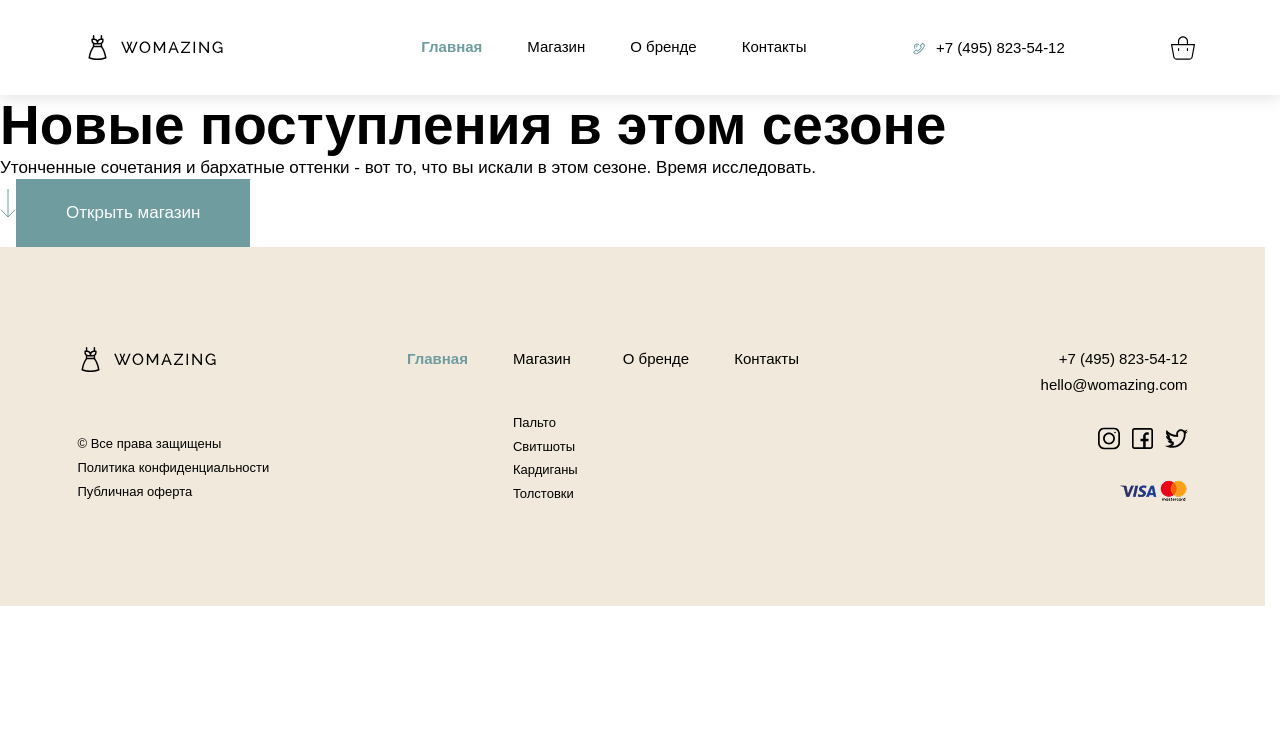
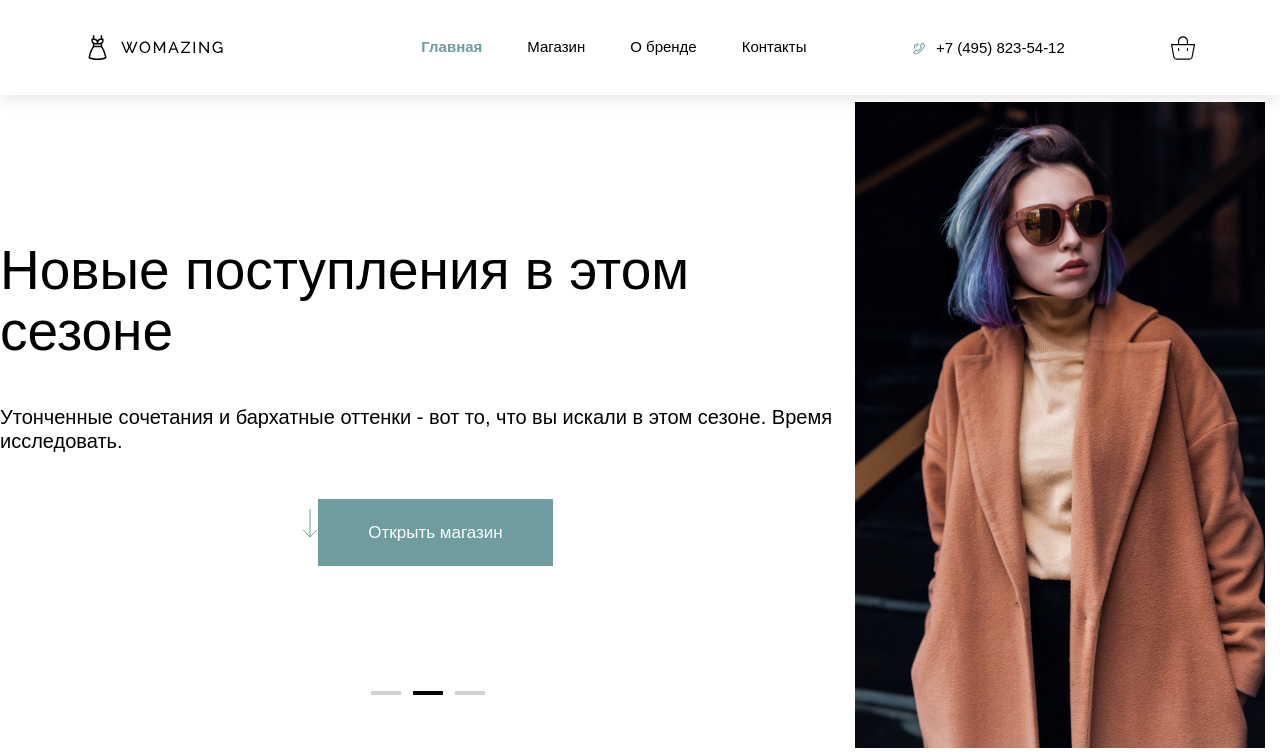
Before and after one commit to katsu-w/womazing, a React (Vite) app: page / in a window 1280 px wide. Shown: the top 753 px of the page. Built offline with nearby package versions, Linux system fonts and the light colour scheme.

Commit message:
refactor offer component + footer className fix

```diff
--- a/src/components/Footer/Footer.tsx
+++ b/src/components/Footer/Footer.tsx
@@ -23,7 +23,7 @@ export function Footer() {
 						</div>
 						<div className="footer__social-media">
 							<a
-								class="footer__social-link"
+								className="footer__social-link"
 								href="https://github.com/katsu-w"
 							>
 								<img
@@ -34,7 +34,7 @@ export function Footer() {
 								/>
 							</a>
 							<a
-								class="footer__social-link"
+								className="footer__social-link"
 								href="https://github.com/katsu-w"
 							>
 								<img
@@ -45,7 +45,7 @@ export function Footer() {
 								/>
 							</a>
 							<a
-								class="footer__social-link"
+								className="footer__social-link"
 								href="https://github.com/katsu-w"
 							>
 								<img
--- a/src/components/Offer.tsx
+++ /dev/null
@@ -1,27 +0,0 @@
-import {type FC} from 'react';
-import MainButton from "./UI/MainButton/MainButton.tsx";
-
-const Offer: FC = () => {
-    return (
-        <article>
-            <div className="offer">
-                <h1 className="offer__heading">
-                    Новые поступления в этом сезоне
-                </h1>
-                <p className="offer__description">
-                    Утонченные сочетания и бархатные оттенки - вот то, что вы искали в этом сезоне. Время исследовать.
-                </p>
-                <div className="offer__buttons">
-                    <button className="arrow-button offer__button">
-                        <img src="/src/assets/arrow-button.svg" alt="Go to magazine"/>
-                    </button>
-                    <MainButton format='primary' className="offer__button">
-                        Открыть магазин
-                    </MainButton>
-                </div>
-            </div>
-        </article>
-    );
-};
-
-export default Offer;
--- /dev/null
+++ b/src/components/Offer/Offer.scss
@@ -0,0 +1,46 @@
+@use '/src/styles/helpers' as *;
+
+.offer {
+	display: flex;
+	justify-content: space-between;
+	align-items: center;
+
+	&__content {
+		margin: rem(145) 0 rem(60);
+		display: flex;
+		flex-direction: column;
+		justify-content: space-between;
+		align-items: center;
+		min-height: 100%;
+
+		&-inner {
+			display: flex;
+			flex-direction: column;
+			align-items: center;
+			gap: rem(45);
+			margin-bottom: rem(125);
+		}
+	}
+
+	&__description {
+		font-size: rem(20);
+		font-weight: 400;
+	}
+}
+
+.slider-controls {
+	display: flex;
+	align-items: center;
+	gap: rem(12);
+
+	& span {
+		width: rem(30);
+		height: rem(4);
+		background-color: #D1D1D1;
+		transition: var(--transition);
+
+		&.active {
+			background-color: var(--color-dark);
+		}
+	}
+}
--- /dev/null
+++ b/src/components/Offer/Offer.tsx
@@ -0,0 +1,44 @@
+import {type FC} from 'react';
+import MainButton from "../UI/MainButton/MainButton.tsx";
+import './Offer.scss';
+
+const Offer: FC = () => {
+    return (
+        <article className="offer">
+            <div className="offer__content">
+                <div className="offer__content-inner">
+	                <h1 className="offer__heading">
+		                Новые поступления в этом сезоне
+	                </h1>
+	                <p className="offer__description">
+		                Утонченные сочетания и бархатные оттенки - вот то, что вы искали в этом сезоне. Время исследовать.
+	                </p>
+	                <div className="offer__buttons">
+		                <button className="arrow-button offer__button">
+			                <img src="/src/assets/arrow-button.svg" alt="Go to magazine"/>
+		                </button>
+		                <MainButton format='primary' className="offer__button">
+			                Открыть магазин
+		                </MainButton>
+	                </div>
+                </div>
+	              <div className="slider-controls">
+		              <span></span>
+		              <span className="active"></span>
+		              <span></span>
+	              </div>
+            </div>
+	          <div className="slider">
+		          <img
+			          src="/public/slider-main-photo.jpg"
+			          alt=""
+			          width=""
+			          height=""
+			          loading="lazy"
+		          />
+	          </div>
+        </article>
+    );
+};
+
+export default Offer;
--- /dev/null
+++ b/src/components/Offer/index.ts
@@ -0,0 +1,3 @@
+import {Offer} from './Offer';
+
+export default Offer;
--- a/src/pages/Home.tsx
+++ b/src/pages/Home.tsx
@@ -1,4 +1,4 @@
-import Offer from "../components/Offer.tsx";
+import Offer from "../components/Offer/Offer.tsx";
 import type {FC} from "react";
 
 const Home: FC = () => {
--- a/src/styles/_globals.scss
+++ b/src/styles/_globals.scss
@@ -14,9 +14,10 @@ a {
 }
 
 .layout {
-	margin-top: rem(95);
+	padding-top: rem(95);
 }
 h1 {
 	font-size: rem(55);
+	font-weight: 500;
 	line-height: 110%;
 }
--- a/src/styles/_variables.scss
+++ b/src/styles/_variables.scss
@@ -20,7 +20,7 @@
 	--container-width: #{rem(1110)};
 	--container-padding-x: #{rem(0)};
 
-	--transition: 0.5s ease;
+	--transition: 0.2s ease;
 
 	--100vw: calc(100vw - var(--scrollbar-width));
 }
```
Also changed, not shown: public/slider-main-photo.jpg (added).
